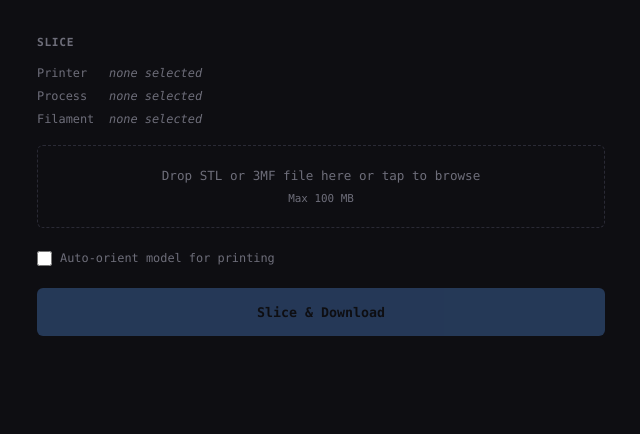
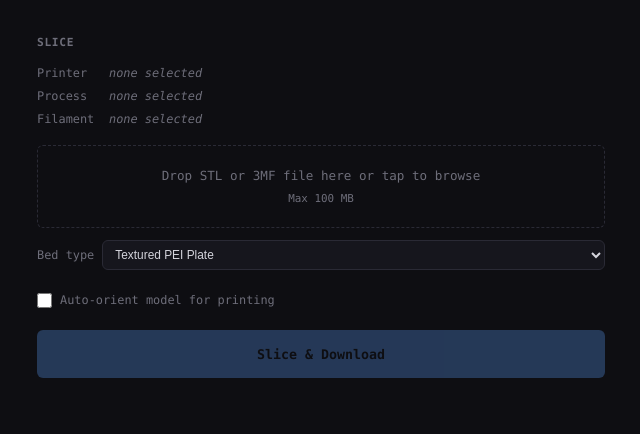
Before and after one commit to zvakanaka/orcaslicer-web, a Flask app: page / in a window 1280 px wide. Shown: the part 414-848 px from the top of the page, without its empty margins (319-959 px from the left). Before the commit the page ends 750 px from the top, so only its background shows below. Run offline with Flask 3, Linux system fonts and the light colour scheme; data that the repository does not hold is empty; parts of the project's set-up code (start-up, migrations or seed data) failed here and were passed over.

Commit message:
Add bed type selector, fix profile tab race condition, add dev docs

```diff
--- a/app.py
+++ b/app.py
@@ -437,6 +437,8 @@ def slice_model():
 
         # Build command
         orient = request.form.get("orient", "").strip().lower() in ("1", "true", "on", "yes")
+        bed_type = request.form.get("bed_type", "").strip()
+        VALID_BED_TYPES = {"Cool Plate", "Engineering Plate", "High Temp Plate", "Textured PEI Plate"}
 
         cmd = [
             ORCASLICER_BIN,
@@ -449,6 +451,8 @@ def slice_model():
         ]
         if orient:
             cmd.extend(["--orient", "1"])
+        if bed_type in VALID_BED_TYPES:
+            cmd.extend(["--curr-bed-type", bed_type])
         cmd.extend(["--outputdir", str(output_dir), str(model_path)])
 
         result = subprocess.run(
--- a/templates/index.html
+++ b/templates/index.html
@@ -275,6 +275,26 @@ section h2 {
 }
 .option-check:hover { color: var(--text); }
 
+.option-select {
+  display: flex;
+  align-items: center;
+  gap: 8px;
+  margin-top: 12px;
+  font-size: 0.85rem;
+  color: var(--muted);
+}
+.option-select label { white-space: nowrap; }
+.option-select select {
+  flex: 1;
+  padding: 6px 8px;
+  border: 1px solid var(--border);
+  border-radius: 6px;
+  background: var(--surface);
+  color: var(--text);
+  font-size: 0.85rem;
+  cursor: pointer;
+}
+
 .slice-btn {
   width: 100%;
   min-height: 48px;
@@ -441,6 +461,16 @@ section h2 {
     </div>
     <div class="file-selected" id="modelFileSelected"></div>
 
+    <div class="option-select">
+      <label for="bedTypeSelect">Bed type</label>
+      <select id="bedTypeSelect">
+        <option>Textured PEI Plate</option>
+        <option>Cool Plate</option>
+        <option>Engineering Plate</option>
+        <option>High Temp Plate</option>
+      </select>
+    </div>
+
     <label class="option-check">
       <input type="checkbox" id="orientCheck">
       <span>Auto-orient model for printing</span>
@@ -577,7 +607,9 @@ section h2 {
       const data = await resp.json();
 
       if (!data.profiles || data.profiles.length === 0) {
-        listEl.innerHTML = '<div class="empty-msg">No ' + cat + ' profiles uploaded yet</div>';
+        if (cat === activeCategory) {
+          listEl.innerHTML = '<div class="empty-msg">No ' + cat + ' profiles uploaded yet</div>';
+        }
         if (selectedProfiles[cat]) {
           selectedProfiles[cat] = null;
           updateSelectionSummary();
@@ -585,6 +617,14 @@ section h2 {
         }
         return;
       }
+
+      if (!selectedProfiles[cat] && data.profiles.length > 0) {
+        selectedProfiles[cat] = data.profiles[0].name;
+        updateSelectionSummary();
+        updateSliceBtn();
+      }
+
+      if (cat !== activeCategory) return;
 
       let html = "";
       data.profiles.forEach(function(p) {
@@ -600,12 +640,10 @@ section h2 {
         html += '</div>';
       });
       listEl.innerHTML = html;
-
-      if (!selectedProfiles[cat] && data.profiles.length > 0) {
-        selectProfile(cat, data.profiles[0].name);
+    } catch (e) {
+      if (cat === activeCategory) {
+        listEl.innerHTML = '<div class="empty-msg">Error loading profiles</div>';
       }
-    } catch (e) {
-      listEl.innerHTML = '<div class="empty-msg">Error loading profiles</div>';
     }
   }
 
@@ -725,6 +763,7 @@ section h2 {
     if (document.getElementById("orientCheck").checked) {
       form.append("orient", "1");
     }
+    form.append("bed_type", document.getElementById("bedTypeSelect").value);
 
     try {
       var resp = await fetch("/api/slice", { method: "POST", body: form });
```
Also changed, not shown: README.md.
